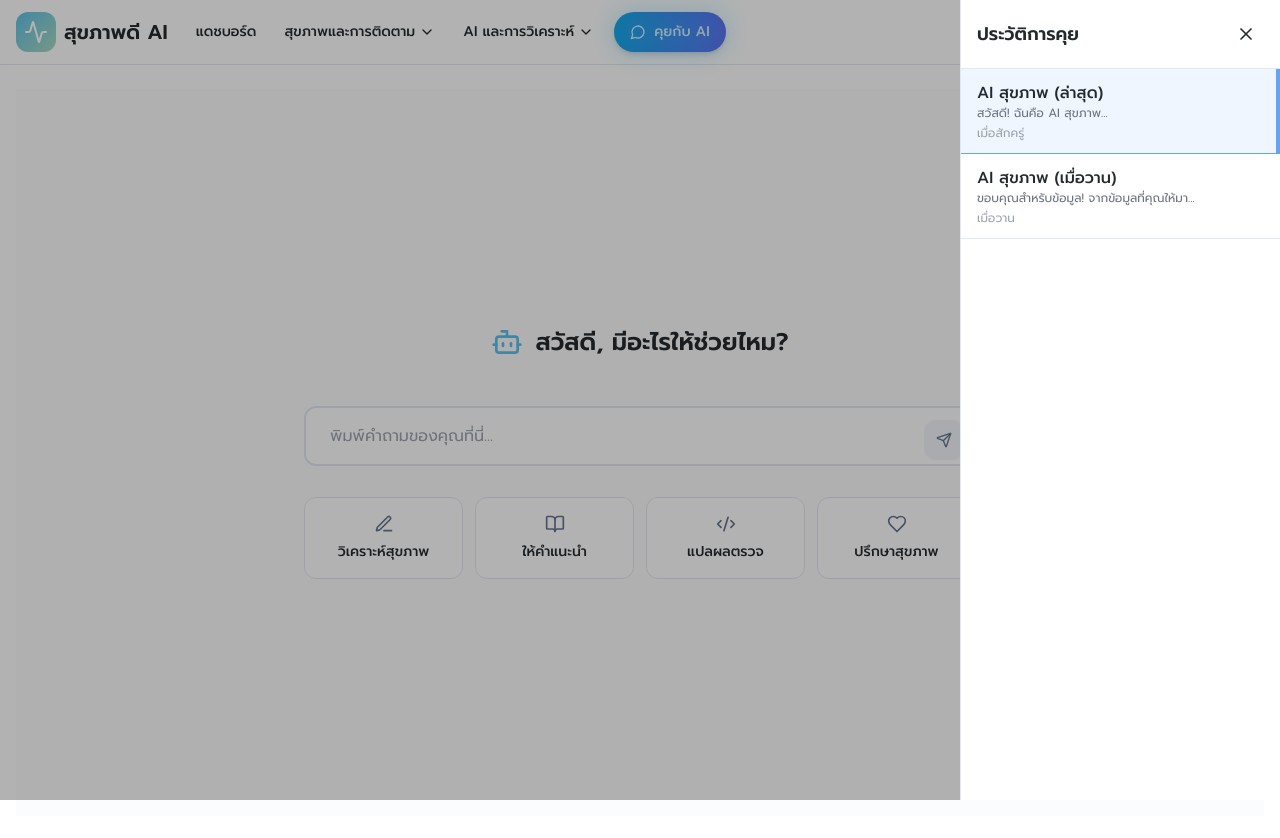
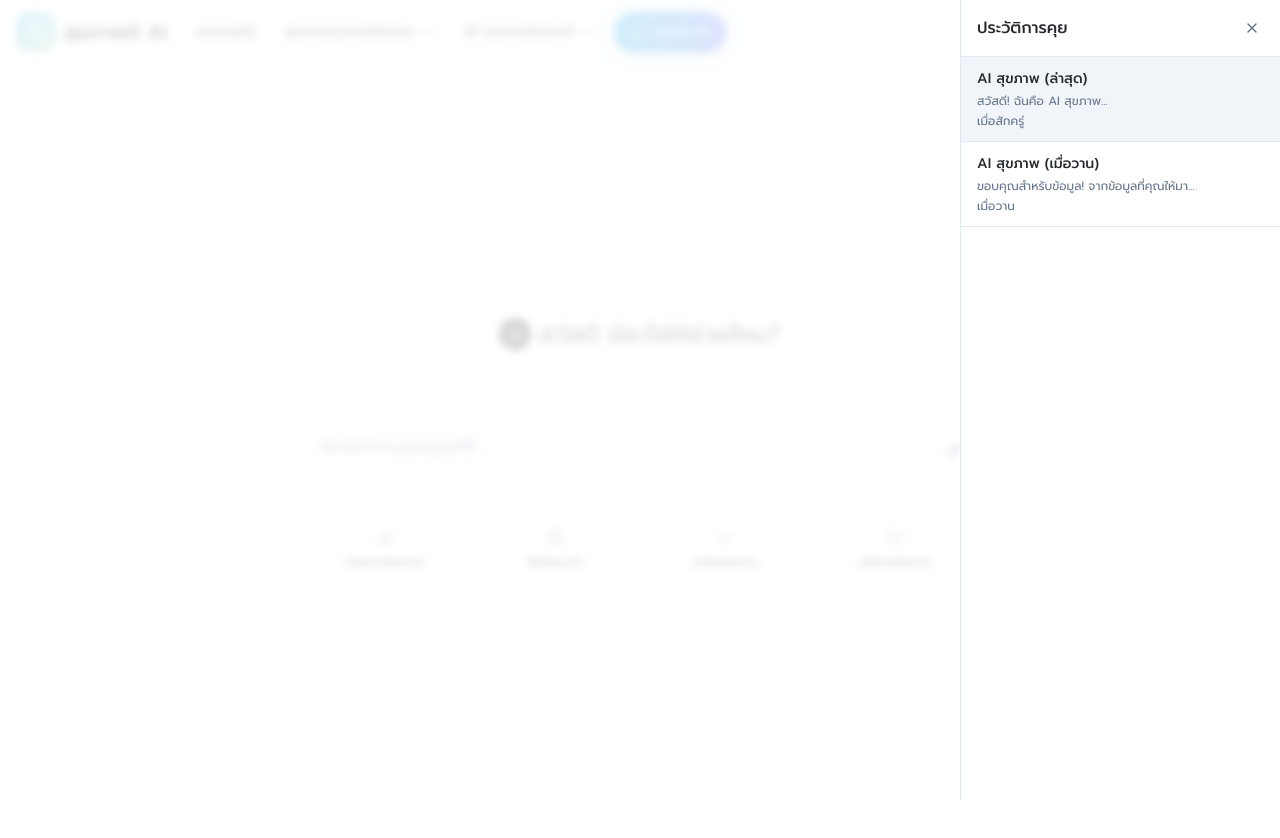
Before and after one commit to Test199T/vita-wise-ai, a React (Vite) app: page /chat in a window 1280 px wide. Both pictures are taken after a click on the button 1229 px from the left and 124 px from the top of the page. Built offline with nearby package versions, Linux system fonts and the light colour scheme.

Commit message:
Refactor chat page styling
Update chat page to be more minimal and aesthetically pleasing, adjusting colors and borders.

```diff
--- a/src/pages/Chat.tsx
+++ b/src/pages/Chat.tsx
@@ -170,23 +170,26 @@ export default function Chat() {
 
   // Sidebar (Chat History) - overlay Drawer for all screens
   const Sidebar = (
-    <aside className={`fixed top-0 right-0 z-40 w-80 border-l bg-white h-full transition-transform duration-200 ${showSidebar ? 'translate-x-0' : 'translate-x-full'}`}>
-      <div className="flex items-center justify-between p-4 border-b">
-        <span className="font-semibold text-lg">ประวัติการคุย</span>
-        <button className="p-2 rounded hover:bg-gray-100" onClick={() => setShowSidebar(false)}>
-          <X className="h-5 w-5" />
+    <aside className={`fixed top-0 right-0 z-40 w-80 border-l border-border bg-background h-full transition-transform duration-200 ${showSidebar ? 'translate-x-0' : 'translate-x-full'}`}>
+      <div className="flex items-center justify-between p-4 border-b border-border">
+        <span className="font-medium text-foreground">ประวัติการคุย</span>
+        <button
+          className="p-1 rounded-md hover:bg-muted transition-colors"
+          onClick={() => setShowSidebar(false)}
+        >
+          <X className="h-4 w-4 text-muted-foreground" />
         </button>
       </div>
       <div className="flex-1 overflow-y-auto">
         {chatSessions.map(session => (
           <div
             key={session.id}
-            className={`px-4 py-3 cursor-pointer border-b hover:bg-gray-50 ${selectedSessionId === session.id ? 'bg-blue-50 border-r-4 border-blue-400' : ''}`}
+            className={`px-4 py-3 cursor-pointer border-b border-border hover:bg-muted transition-colors ${selectedSessionId === session.id ? 'bg-muted' : ''}`}
             onClick={() => { setSelectedSessionId(session.id); setShowSidebar(false); }}
           >
-            <div className="font-medium truncate">{session.title}</div>
-            <div className="text-xs text-gray-500 truncate">{session.lastMessage}</div>
-            <div className="text-xs text-gray-400 mt-1">{session.timestamp}</div>
+            <div className="font-medium text-foreground text-sm truncate">{session.title}</div>
+            <div className="text-xs text-muted-foreground truncate mt-1">{session.lastMessage}</div>
+            <div className="text-xs text-muted-foreground mt-1">{session.timestamp}</div>
           </div>
         ))}
       </div>
@@ -200,37 +203,39 @@ export default function Chat() {
         {Sidebar}
         {/* Overlay for all screens when sidebar open */}
         {showSidebar && (
-          <div className="fixed inset-0 z-30 bg-black/30" onClick={() => setShowSidebar(false)} />
+          <div className="fixed inset-0 z-30 bg-background/80 backdrop-blur-sm" onClick={() => setShowSidebar(false)} />
         )}
         {/* Main Chat Area */}
-        <main className="flex-1 flex flex-col bg-muted/30">
+        <main className="flex-1 flex flex-col bg-background">
           {/* Toggle Sidebar Button (Right top, all screens) */}
           <button
-            className="absolute top-4 right-4 z-20 bg-background border rounded-full p-2 shadow-soft"
+            className="absolute top-6 right-6 z-20 bg-background hover:bg-muted rounded-lg p-2 transition-colors"
             onClick={() => setShowSidebar(true)}
             title="ประวัติการคุย"
           >
-            <History className="h-5 w-5 text-primary" />
+            <History className="h-4 w-4 text-muted-foreground" />
           </button>
 
-          <div className="w-full max-w-4xl mx-auto flex flex-col flex-1">
+          <div className="w-full max-w-3xl mx-auto flex flex-col flex-1">
             {/* Messages Area */}
             <div className="flex-1 flex flex-col min-h-0">
               {messages.length === 1 ? (
-                <div className="flex-1 flex items-center justify-center p-8">
+                <div className="flex-1 flex items-center justify-center px-4">
                   <div className="text-center w-full max-w-2xl">
-                    {/* Header with icon */}
-                    <div className="mb-8">
-                      <div className="inline-flex items-center gap-3 mb-4">
-                        <Bot className="h-8 w-8 text-primary" />
-                        <h1 className="text-2xl font-semibold text-foreground">
-                          สวัสดี, มีอะไรให้ช่วยไหม?
+                    {/* Header */}
+                    <div className="mb-12">
+                      <div className="inline-flex items-center gap-2 mb-6">
+                        <div className="w-8 h-8 bg-foreground rounded-full flex items-center justify-center">
+                          <Bot className="h-4 w-4 text-background" />
+                        </div>
+                        <h1 className="text-2xl text-foreground font-normal">
+                          สวัสดี มีอะไรให้ช่วยไหม?
                         </h1>
                       </div>
                     </div>
 
                     {/* Input Field */}
-                    <div className="mb-6">
+                    <div className="mb-8">
                       <div className="relative">
                         <textarea
                           ref={inputRef}
@@ -240,16 +245,16 @@ export default function Chat() {
                           onKeyPress={handleKeyPress}
                           disabled={isTyping}
                           rows={1}
-                          className="w-full resize-none bg-background border-2 border-border rounded-xl px-6 py-4 text-base focus:outline-none focus:border-primary transition-all duration-200 shadow-soft"
-                          style={{ minHeight: '60px' }}
+                          className="w-full resize-none bg-background border border-border rounded-xl px-4 py-3 text-base text-foreground placeholder:text-muted-foreground focus:outline-none focus:border-foreground transition-colors duration-200"
+                          style={{ minHeight: '52px' }}
                         />
                         <button
                           onClick={handleSendMessage}
                           disabled={!inputMessage.trim() || isTyping}
-                          className={`absolute right-3 top-1/2 -translate-y-1/2 w-10 h-10 rounded-lg flex items-center justify-center transition-all duration-200 ${
+                          className={`absolute right-2 top-1/2 -translate-y-1/2 w-8 h-8 rounded-lg flex items-center justify-center transition-all duration-200 ${
                             inputMessage.trim() && !isTyping
-                              ? 'bg-primary hover:bg-primary/90 text-primary-foreground shadow-sm'
-                              : 'bg-muted text-muted-foreground cursor-not-allowed'
+                              ? 'bg-foreground text-background hover:bg-foreground/80'
+                              : 'bg-transparent text-muted-foreground cursor-not-allowed'
                           }`}
                         >
                           <Send className="h-4 w-4" />
@@ -258,15 +263,15 @@ export default function Chat() {
                     </div>
 
                     {/* Quick Action Buttons */}
-                    <div className="grid grid-cols-2 sm:grid-cols-4 gap-3 max-w-2xl mx-auto">
+                    <div className="grid grid-cols-2 sm:grid-cols-4 gap-2">
                       {quickActions.map((action, index) => (
                         <button
                           key={index}
                           onClick={() => handleQuickAction(action.description)}
-                          className="flex flex-col items-center gap-2 bg-background border border-border rounded-xl p-4 hover:border-primary/50 hover:shadow-soft transition-all duration-200 group"
+                          className="flex flex-col items-center gap-2 bg-background border border-border rounded-lg px-3 py-4 hover:bg-muted transition-colors duration-200"
                         >
-                          <action.icon className="h-5 w-5 text-muted-foreground group-hover:text-primary transition-colors" />
-                          <span className="text-sm font-medium text-foreground group-hover:text-primary transition-colors">
+                          <action.icon className="h-4 w-4 text-muted-foreground" />
+                          <span className="text-xs text-foreground font-medium">
                             {action.text}
                           </span>
                         </button>
@@ -275,28 +280,31 @@ export default function Chat() {
                   </div>
                 </div>
               ) : (
-                <div className="flex-1 overflow-y-auto px-2 py-4">
-                  <div className="max-w-2xl mx-auto space-y-4">
+                <div className="flex-1 overflow-y-auto px-4 py-6">
+                  <div className="max-w-2xl mx-auto space-y-6">
                     {messages.slice(1).map((message) => (
                       <div key={message.id} className={`flex ${message.isUser ? 'justify-end' : 'justify-start'}`}>
-                        <div className={`flex gap-2 max-w-[85%] sm:max-w-[75%] ${message.isUser ? 'flex-row-reverse' : 'flex-row'}`}>
-                          <div className={`w-8 h-8 rounded-full flex items-center justify-center flex-shrink-0 ${message.isUser
-                            ? 'bg-blue-500'
-                            : 'bg-gradient-to-r from-blue-500 to-purple-600'
-                            }`}>
+                        <div className={`flex gap-3 max-w-[80%] ${message.isUser ? 'flex-row-reverse' : 'flex-row'}`}>
+                          <div className={`w-6 h-6 rounded-full flex items-center justify-center flex-shrink-0 mt-1 ${
+                            message.isUser
+                              ? 'bg-foreground'
+                              : 'bg-muted'
+                          }`}>
                             {message.isUser ? (
-                              <div className="w-4 h-4 bg-white rounded-full" />
+                              <div className="w-2 h-2 bg-background rounded-full" />
                             ) : (
-                              <MessageCircle className="h-4 w-4 text-white" />
+                              <Bot className="h-3 w-3 text-muted-foreground" />
                             )}
                           </div>
-                          <div className={`rounded-2xl px-4 py-3 shadow ${message.isUser
-                            ? 'bg-blue-500 text-white'
-                            : 'bg-white border border-gray-200 text-gray-800'
+                          <div className={`rounded-xl px-4 py-3 ${
+                            message.isUser
+                              ? 'bg-foreground text-background'
+                              : 'bg-muted text-foreground'
+                          }`}>
+                            <p className="text-sm leading-relaxed">{message.text}</p>
+                            <p className={`text-xs mt-2 ${
+                              message.isUser ? 'text-background/70' : 'text-muted-foreground'
                             }`}>
-                            <p className="text-sm leading-relaxed">{message.text}</p>
-                            <p className={`text-xs mt-2 ${message.isUser ? 'text-blue-100' : 'text-gray-500'
-                              }`}>
                               {message.timestamp}
                             </p>
                           </div>
@@ -306,15 +314,15 @@ export default function Chat() {
 
                     {isTyping && (
                       <div className="flex justify-start">
-                        <div className="flex gap-2 max-w-[75%]">
-                          <div className="w-8 h-8 bg-gradient-to-r from-blue-500 to-purple-600 rounded-full flex items-center justify-center">
-                            <MessageCircle className="h-4 w-4 text-white" />
+                        <div className="flex gap-3 max-w-[80%]">
+                          <div className="w-6 h-6 bg-muted rounded-full flex items-center justify-center mt-1">
+                            <Bot className="h-3 w-3 text-muted-foreground" />
                           </div>
-                          <div className="bg-white border border-gray-200 rounded-2xl px-4 py-3">
+                          <div className="bg-muted rounded-xl px-4 py-3">
                             <div className="flex space-x-1">
-                              <div className="w-2 h-2 bg-gray-400 rounded-full animate-bounce" />
-                              <div className="w-2 h-2 bg-gray-400 rounded-full animate-bounce" style={{ animationDelay: '0.1s' }} />
-                              <div className="w-2 h-2 bg-gray-400 rounded-full animate-bounce" style={{ animationDelay: '0.2s' }} />
+                              <div className="w-1.5 h-1.5 bg-muted-foreground rounded-full animate-bounce" />
+                              <div className="w-1.5 h-1.5 bg-muted-foreground rounded-full animate-bounce" style={{ animationDelay: '0.1s' }} />
+                              <div className="w-1.5 h-1.5 bg-muted-foreground rounded-full animate-bounce" style={{ animationDelay: '0.2s' }} />
                             </div>
                           </div>
                         </div>
@@ -325,9 +333,10 @@ export default function Chat() {
                 </div>
               )}
             </div>
+
             {/* Input Area - Only show when in conversation */}
             {messages.length > 1 && (
-              <div className="bg-background border-t border-border p-4">
+              <div className="border-t border-border p-4">
                 <div className="flex gap-3 items-end">
                   <div className="flex-1 relative">
                     <textarea
@@ -338,23 +347,23 @@ export default function Chat() {
                       onKeyPress={handleKeyPress}
                       disabled={isTyping}
                       rows={1}
-                      className="w-full resize-none bg-muted border border-border rounded-2xl px-4 py-3 pr-4 focus:outline-none focus:border-primary focus:bg-background transition-all duration-200 text-sm leading-relaxed"
+                      className="w-full resize-none bg-background border border-border rounded-xl px-4 py-3 text-foreground placeholder:text-muted-foreground focus:outline-none focus:border-foreground transition-colors duration-200"
                       style={{ minHeight: '48px' }}
                     />
                   </div>
                   <button
                     onClick={handleSendMessage}
                     disabled={!inputMessage.trim() || isTyping}
-                    className={`w-12 h-12 rounded-2xl flex items-center justify-center transition-all duration-200 ${
+                    className={`w-10 h-10 rounded-lg flex items-center justify-center transition-all duration-200 ${
                       inputMessage.trim() && !isTyping
-                        ? 'bg-primary hover:bg-primary/90 text-primary-foreground shadow-soft'
-                        : 'bg-muted text-muted-foreground cursor-not-allowed'
+                        ? 'bg-foreground text-background hover:bg-foreground/80'
+                        : 'bg-transparent text-muted-foreground cursor-not-allowed'
                     }`}
                   >
-                    <Send className="h-5 w-5" />
+                    <Send className="h-4 w-4" />
                   </button>
                 </div>
-                <p className="text-xs text-muted-foreground mt-2 text-center">
+                <p className="text-xs text-muted-foreground mt-3 text-center">
                   AI อาจให้ข้อมูลที่ไม่ถูกต้อง โปรดตรวจสอบข้อมูลสำคัญ
                 </p>
               </div>
```
